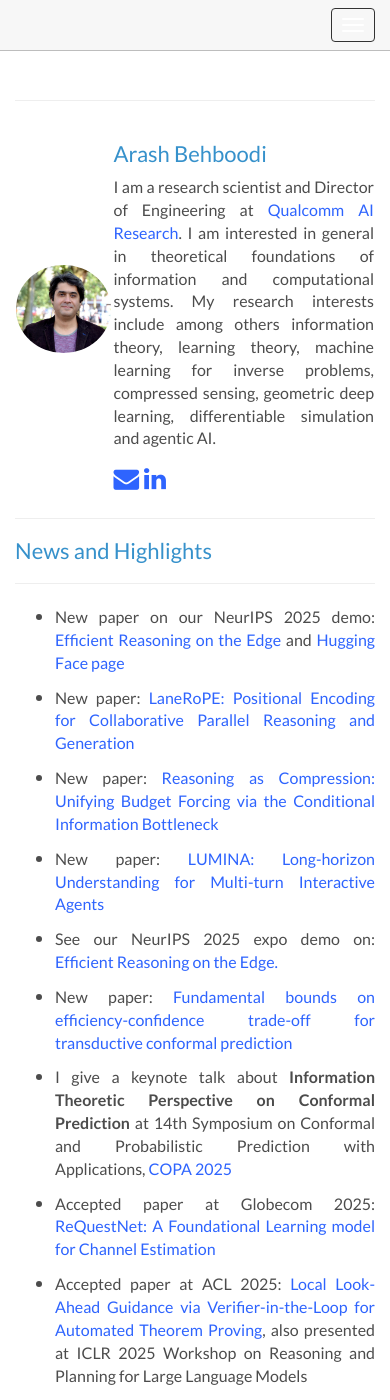
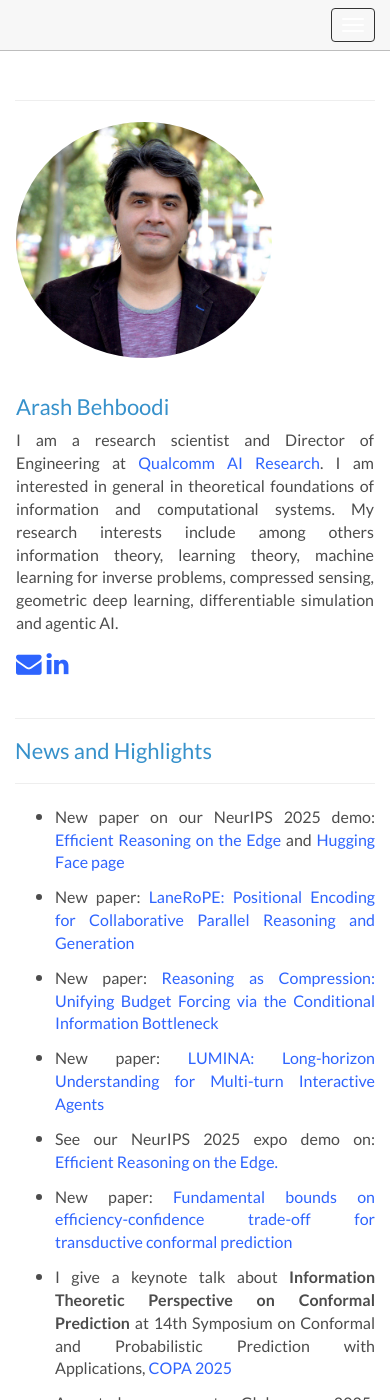
Before and after one commit to arashbehboodi/arashbehboodi.github.io, a Jekyll site: the page built from index.html, in a window 390 px wide and 1400 px high. Built offline with Jekyll 4.4.1, drawn with Linux system fonts in a browser that asks for light colours; some of the changed text lies outside the part shown.

```diff
--- a/_config.yml
+++ b/_config.yml
@@ -13,3 +13,7 @@ markdown: kramdown
 collections:
   posts:
     output: true
+
+exclude:
+  - README.md
+  - arashbehboodi.github.io.code-workspace
--- a/_layouts/default.html
+++ b/_layouts/default.html
@@ -3,7 +3,7 @@
   <head>
     <meta charset="utf-8">
     <meta name="viewport" content="width=device-width, initial-scale=1.0">
-    <meta name="description" content="{{ site.title }}">
+    <meta name="description" content="{{ page.description | default: site.description }}">
     <meta name="author" content="{{ site.author }}">
 
     <link rel="icon" href="{{ '/src/q.png' | relative_url }}">
--- a/bio.html
+++ b/bio.html
@@ -1,6 +1,7 @@
 ---
 layout: default
 title: Bio
+description: Biography and background of Arash Behboodi.
 ---
 
 <hr />
--- a/index.html
+++ b/index.html
@@ -10,7 +11,7 @@ title: Home
   <col width="600px" />
   <tr>
     <td>
-      <img src="src/arash.jpeg" alt="Avatar" class="rounded" width="256px" height="236px" />
+      <img src="{{ '/src/arash.jpeg' | relative_url }}" alt="Avatar" class="rounded" width="256px" height="236px" />
     </td>
     <td align="left">
       <h1 id="arash-behboodi">Arash Behboodi</h1>
@@ -19,10 +20,10 @@ title: Home
         <a href="https://www.qualcomm.com/research/artificial-intelligence/ai-research">Qualcomm AI Research</a>.
         I am interested in general in theoretical foundations of information and computational systems. My research interests include among others information theory, learning theory, machine learning for inverse problems, compressed sensing, geometric deep learning, differentiable simulation and agentic AI.
       </p>
-      <a itemprop="sameAs" href="mailto:behboodi@qti.qualcomm.com" target="_blank">
+      <a itemprop="sameAs" href="mailto:behboodi@qti.qualcomm.com" target="_blank" rel="noopener noreferrer" aria-label="Email Arash Behboodi">
         <i class="fa fa-envelope big-icon"></i>
       </a>
-      <a itemprop="sameAs" href="https://www.linkedin.com/in/arashbehboodi" target="_blank">
+      <a itemprop="sameAs" href="https://www.linkedin.com/in/arashbehboodi" target="_blank" rel="noopener noreferrer" aria-label="Arash Behboodi on LinkedIn">
         <i class="fa fa-linkedin"></i>
       </a>
     </td>
@@ -49,7 +50,7 @@ title: Home
     <p>See our NeurIPS 2025 expo demo on: <a href="https://qualcomm-ai-research.github.io/llm-reasoning-on-edge/">Efficient Reasoning on the Edge.</a></p>
   </li>
   <li>
-    <p>New paper: <a href="">Fundamental bounds on efficiency-confidence trade-off for transductive conformal prediction</a></p>
+    <p>New paper: <a href="https://arxiv.org/abs/2509.04631"> Fundamental bounds on efficiency-confidence trade-off for transductive conformal prediction</a></p>
   </li>
   <li>
     <p>I give a keynote talk about <strong>Information Theoretic Perspective on Conformal Prediction</strong> at 14th Symposium on Conformal and Probabilistic Prediction with Applications, <a href="https://copa-conference.com/">COPA 2025</a></p>
@@ -91,7 +92,7 @@ title: Home
     <p>Amin Rakhsha, Thomas Hehn, Pietro Mazzaglia, Fabio Valerio Massoli, Arash Behboodi, Tribhuvanesh Orekondy, <a href="https://arxiv.org/abs/2601.16649">LUMINA: Long-horizon Understanding for Multi-turn Interactive Agents</a>, Preprint 2026</p>
   </li>
   <li>
-    <p>Arash Behboodi, Alvaro H.C. Correia, Fabio Valerio Massoli, Christos Louizos, <a href="">Fundamental bounds on efficiency-confidence trade-off for transductive conformal prediction</a>, Preprint, 2025</p>
+    <p>Arash Behboodi, Alvaro H.C. Correia, Fabio Valerio Massoli, Christos Louizos, <a href="https://arxiv.org/abs/2509.04631"> Fundamental bounds on efficiency-confidence trade-off for transductive conformal prediction, Preprint, 2025</a></p>
   </li>
   <li>
     <p>Julian Suk, Thomas Hehn, Arash Behboodi, Gabriele Cesa, <a href="https://openreview.net/forum?id=Eb7fQBdA3D">ViNE-GATr: scaling geometric algebra transformers with virtual nodes embeddings</a>, ICLR 2025 Workshop on Machine Learning Multiscale Processes (<strong>Best Poster Award</strong>)</p>
--- a/style.css
+++ b/style.css
@@ -43,7 +43,7 @@ body{
       }
 
 .soon{
-	font-size: 5em5;
+	font-size: 5em;
 	color: grey;
 }
 
@@ -146,8 +146,6 @@ p{
 
 
 #maininfo{
-	background: transparent url('./resources/hongkong.jpg') no-repeat scroll top center;
-	background-size: auto 100%;
 	text-align: center;
 }
 
@@ -442,3 +440,31 @@ img{
 	border-radius: 8px;
 
 }
+
+.post-content{
+	margin-top: 20px;
+}
+
+@media (max-width: 767px) {
+	table.fixed,
+	table.fixed tbody,
+	table.fixed tr,
+	table.fixed td {
+		display: block;
+		width: 100% !important;
+	}
+
+	table.fixed col {
+		display: none;
+	}
+
+	table.fixed td {
+		padding-bottom: 16px;
+	}
+
+	.blog-list-image {
+		width: 100%;
+		height: auto;
+		max-height: 320px;
+	}
+}
```
Also changed, not shown: other parts of index.html (+1 -0 lines), publication.html (+9 -8 lines), README.md, 1 other file.
